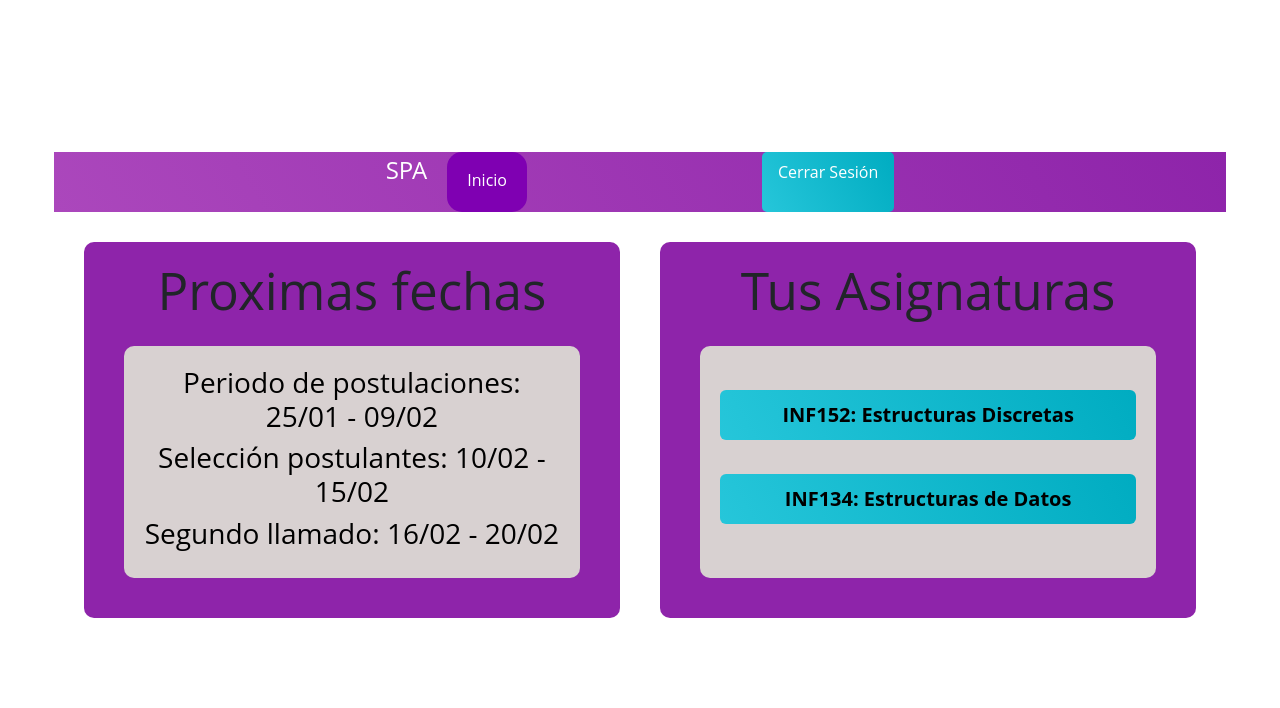
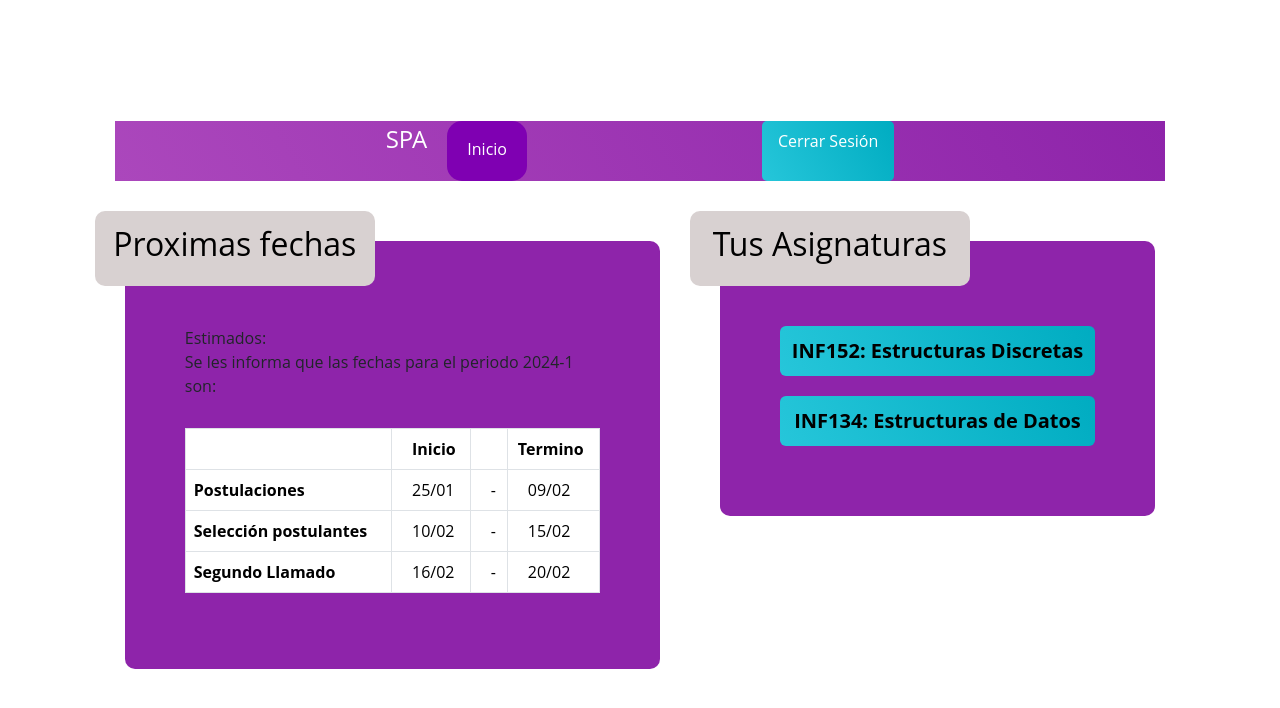
Before and after one commit to Waffle631/Proyecto_DIU, a React (Vite) app: page / in a window 1280 px wide. Shown: the top 708 px of the page. Built offline with nearby package versions, Linux system fonts and the light colour scheme; the HTML template or start-up script is replaced by a standard one.

Commit message:
home page v2

```diff
--- a/src/App.css
+++ b/src/App.css
@@ -365,15 +365,34 @@ html, body {
 
 .dates {
   flex: 1;
-  margin-right: 10px;
   padding: 20px;
-  margin: 20px;
+  /* margin: 20px; */
+  margin-top: 50px;
+  margin-right: 30px;
   border-radius: 10px;
   display: flex;
   flex-direction: column;
   justify-content: space-between;
   background-color: #8e24aa;
+  width: fit-content;
+  height: fit-content;
 }
+
+.date-tittle{
+  width: 280px;
+  height: 75px;
+  margin-top: -50px;
+  margin-left: -50px;
+  font-size: 20px;
+  padding: 10px;
+  border-radius: 10px;
+  display: flex;
+  flex-direction: column;
+  justify-content: space-evenly;
+  background-color:#d8d1d1;
+  color: black;
+}
+
 
 .date{
   flex: 1;
@@ -383,19 +402,46 @@ html, body {
   display: flex;
   flex-direction: column;
   justify-content: space-between;
-  background-color:#d8d1d1;
-  color: black;
+  align-items: flex-start;
+  /* background-color:#d8d1d1; */
+  /* color: black; */
+  text-align: left;
+}
+
+.date-p{
+  width: 415px;
+  /* height: 75px; */
+  margin-bottom: 30px;
 }
 
 .signatures {
   flex: 1;
   padding: 20px;
-  margin: 20px;
+  /* margin: 20px; */
+  margin-top: 50px;
+  margin-left: 30px;
   border-radius: 10px;
   display: flex;
   flex-direction: column;
   justify-content: space-between;
   background-color: #8e24aa;
+  width: fit-content;
+  height: fit-content;
+}
+
+.sig-tittle{
+  width: 280px;
+  height: 75px;
+  margin-top: -50px;
+  margin-left: -50px;
+  font-size: 20px;
+  padding: 10px;
+  border-radius: 10px;
+  display: flex;
+  flex-direction: column;
+  justify-content: space-evenly;
+  background-color:#d8d1d1;
+  color: black;
 }
 
 .signature{
@@ -407,7 +453,8 @@ html, body {
   flex-direction: column;
   justify-content: space-evenly;
   align-items: stretch;
-  background-color:#d8d1d1;
+  /* background-color:#d8d1d1; */
+  gap: 10px;
 }
 
 .Link-sig{
--- a/src/pages/home.jsx
+++ b/src/pages/home.jsx
@@ -13,15 +13,48 @@ export const HomePage = () => {
       <NavBar />
       <div className='content'>
         <div className='dates'>
-          <h1>Proximas fechas</h1>
+          <div className='date-tittle'>
+            <h2>Proximas fechas</h2>
+          </div>
           <div className='date'>
-            <h3>Periodo de postulaciones: 25/01 - 09/02</h3>
-            <h3>Selección postulantes: 10/02 - 15/02</h3>
-            <h3>Segundo llamado: 16/02 - 20/02</h3>
+            Estimados:
+            <p className='date-p'>Se les informa que las fechas para el periodo 2024-1 son:</p>
+            <table className="table table-bordered">
+              <thead>
+                <tr>
+                  <th scope="col"></th>
+                  <th scope="col" style={{paddingLeft: "20px"}} >Inicio</th>
+                  <th scope="col" style={{paddingLeft: "20px"}} ></th>
+                  <th scope="col" style={{paddingLeft: "10px"}} >Termino</th>
+                </tr>
+              </thead>
+              <tbody>
+                <tr>
+                  <th scope="row">Postulaciones</th>
+                  <td style={{paddingLeft: "20px"}}>25/01</td>
+                  <td style={{paddingLeft: "20px"}} >-</td>
+                  <td style={{paddingLeft: "20px"}} >09/02</td>
+                </tr>
+                <tr>
+                  <th scope="row">Selección postulantes</th>
+                  <td style={{paddingLeft: "20px"}}>10/02</td>
+                  <td style={{paddingLeft: "20px"}} >-</td>
+                  <td style={{paddingLeft: "20px"}} >15/02</td>
+                </tr>
+                <tr>
+                  <th scope="row">Segundo Llamado</th>
+                  <td style={{paddingLeft: "20px"}}>16/02</td>
+                  <td style={{paddingLeft: "20px"}} >-</td>
+                  <td style={{paddingLeft: "20px"}} >20/02</td>
+                </tr>
+              </tbody>
+            </table>
           </div>
         </div>
         <div className='signatures'>
-          <h1>Tus Asignaturas</h1>
+          <div className='sig-tittle'>
+            <h2>Tus Asignaturas</h2>
+          </div>
           <div className='signature'>
             <Link to="/INF152" className='Link-sig'>
               <Button variant='primary'>INF152: Estructuras Discretas</Button>
```
